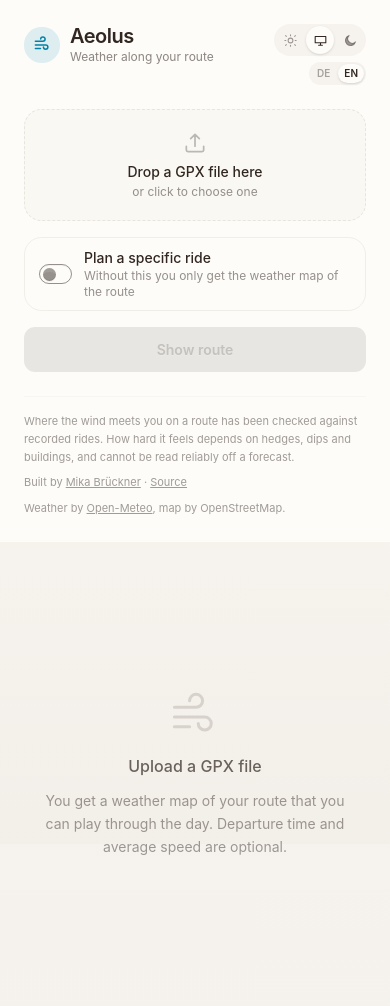
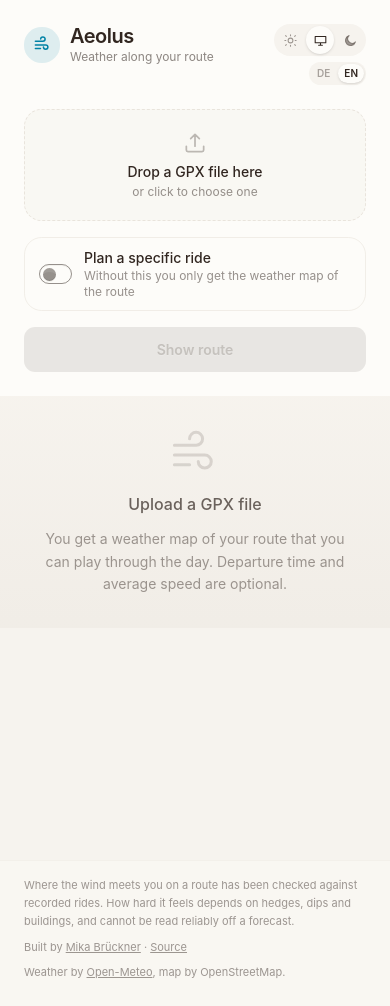
Before and after one commit to mbbrueckner/aeolus, a React (Vite) app in the folder frontend/: page / in a window 390 px wide. Built offline with nearby package versions, Linux system fonts and the light colour scheme.

Commit message:
fix: put the footer below the map on portrait phones

```diff
--- a/frontend/src/App.tsx
+++ b/frontend/src/App.tsx
@@ -56,8 +56,8 @@ export default function App() {
   }
 
   return (
-    <div className="flex h-full flex-col bg-base-200 lg:flex-row">
-      <aside className="flex w-full shrink-0 flex-col gap-6 overflow-y-auto border-base-300/70 bg-base-100 p-6 lg:w-[23rem] lg:border-r">
+    <div className="flex min-h-full flex-col bg-base-200 lg:h-full lg:flex-row">
+      <aside className="flex w-full shrink-0 flex-col gap-6 border-base-300/70 bg-base-100 p-6 lg:w-[23rem] lg:overflow-y-auto lg:border-r">
         <header className="flex items-start justify-between gap-3">
           <div className="flex items-center gap-2.5">
             <WindMark />
@@ -87,7 +87,37 @@ export default function App() {
           </>
         )}
 
-        <footer className="mt-auto space-y-2 border-t border-base-300/60 pt-4 text-[11px] leading-relaxed opacity-45">
+        <SiteFooter className="mt-auto hidden lg:block" />
+      </aside>
+
+      <main className="relative min-h-[55vh] flex-1">
+        {analysis ? (
+          <RouteMap
+            analysis={analysis}
+            slot={slot}
+            onSlotChange={setSlot}
+            playing={playing}
+            onPlayingChange={setPlaying}
+          />
+        ) : (
+          <EmptyState busy={busy} />
+        )}
+      </main>
+
+      {/* Portrait phones stack the panel above the map, which would bury the
+          footer in the middle of the page. */}
+      <SiteFooter className="bg-base-100 px-6 pt-4 pb-6 lg:hidden" />
+    </div>
+  )
+}
+
+function SiteFooter({ className = '' }: { className?: string }) {
+  const { t } = useTranslation()
+
+  return (
+    <footer
+      className={`space-y-2 border-t border-base-300/60 pt-4 text-[11px] leading-relaxed opacity-45 ${className}`}
+    >
       <p>{t('app.disclaimer')}</p>
       <p>
         <Trans
@@ -127,22 +157,6 @@ export default function App() {
         />
       </p>
     </footer>
-      </aside>
-
-      <main className="relative min-h-[55vh] flex-1">
-        {analysis ? (
-          <RouteMap
-            analysis={analysis}
-            slot={slot}
-            onSlotChange={setSlot}
-            playing={playing}
-            onPlayingChange={setPlaying}
-          />
-        ) : (
-          <EmptyState busy={busy} />
-        )}
-      </main>
-    </div>
   )
 }
 
```
Lines whose indentation alone changed are shown as unchanged.
